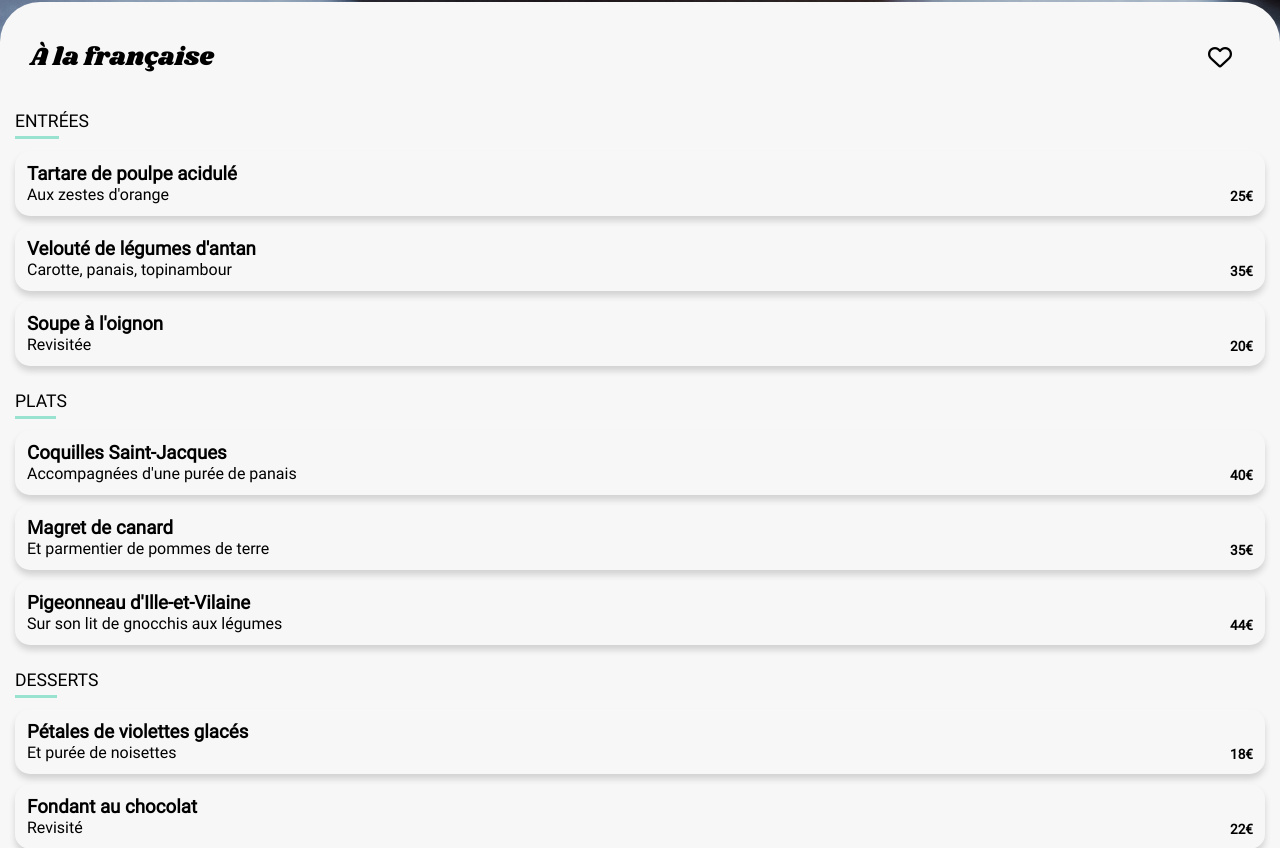
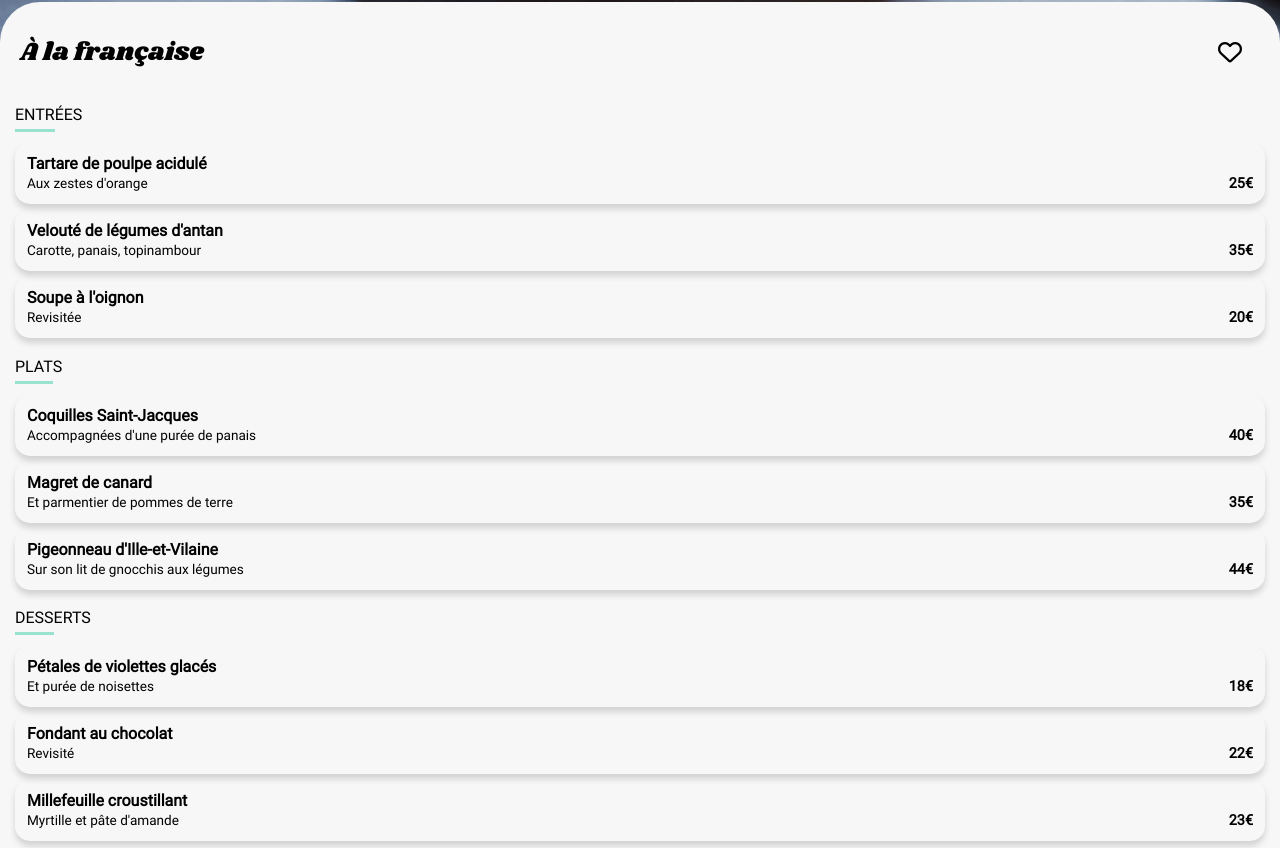
Before and after one commit to Diamss107/Ohmyfood, a website: page menus/a_la_francaise.html in a window 1280 px wide. Shown: the part 870-1718 px from the top of the page. Drawn offline with Linux system fonts and the light colour scheme.

Commit message:
Ajustements mineurs au style

```diff
--- a/assets/sass/Components/_menu-card.scss
+++ b/assets/sass/Components/_menu-card.scss
@@ -3,19 +3,24 @@
 	align-items: center;
 	justify-content: space-between;
 	padding: 12px;
-	margin: 10px 0;
+	margin: 5px 0;
 	border-radius: 15px;
-	box-shadow: 0 5px 6px rgb(210, 210, 210);
+	box-shadow: 0 5px 6px $shadowColor;
 
 	&__text {
 		&__title {
 			margin: 0;
+			font-size: 1em;
+		}
+
+		&__desc {
+			font-size: 0.85em;
 		}
 	}
 
 	&__price {
 		align-self: flex-end;
-		font-size: 0.85em;
+		font-size: 0.9em;
 		font-weight: bold;
 	}
 }
--- a/assets/sass/Layout/_menu.scss
+++ b/assets/sass/Layout/_menu.scss
@@ -16,7 +16,7 @@
 		display: flex;
 		align-items: center;
 		justify-content: space-between;
-		margin: 15px 30px 0px 30px;
+		margin: 10px 20px 0px 20px;
 		&__title {
 			font-family: $secondaryFont;
 			font-weight: normal;
@@ -32,7 +32,7 @@
 			&__title {
 				font-weight: lighter;
 				text-transform: uppercase;
-				font-size: 1.1em;
+				font-size: 1em;
 				padding-bottom: 5px;
 
 				&__underline {
--- a/menus/a_la_francaise.html
+++ b/menus/a_la_francaise.html
@@ -37,21 +37,21 @@
 				<div class="menu-card">
 					<div class="menu-card__text">
 						<h3 class="menu-card__text__title">Tartare de poulpe acidulé</h3>
-						<span class="menu-card__text__ingredients">Aux zestes d'orange</span>
+						<span class="menu-card__text__desc">Aux zestes d'orange</span>
 					</div>
 					<span class="menu-card__price">25€</span>
 				</div>
 				<div class="menu-card">
 					<div class="menu-card__text">
 						<h3 class="menu-card__text__title">Velouté de légumes d'antan</h3>
-						<span class="menu-card__text__ingredients">Carotte, panais, topinambour</span>
+						<span class="menu-card__text__desc">Carotte, panais, topinambour</span>
 					</div>
 					<span class="menu-card__price">35€</span>
 				</div>
 				<div class="menu-card">
 					<div class="menu-card__text">
 						<h3 class="menu-card__text__title">Soupe à l'oignon</h3>
-						<span class="menu-card__text__ingredients">Revisitée</span>
+						<span class="menu-card__text__desc">Revisitée</span>
 					</div>
 					<span class="menu-card__price">20€</span>
 				</div>
@@ -63,14 +63,14 @@
 				<div class="menu-card">
 					<div class="menu-card__text">
 						<h3 class="menu-card__text__title">Coquilles Saint-Jacques</h3>
-						<span class="menu-card__text__ingredients">Accompagnées d'une purée de panais</span>
+						<span class="menu-card__text__desc">Accompagnées d'une purée de panais</span>
 					</div>
 					<span class="menu-card__price">40€</span>
 				</div>
 				<div class="menu-card">
 					<div class="menu-card__text">
 						<h3 class="menu-card__text__title">Magret de canard</h3>
-						<span class="menu-card__text__ingredients">Et parmentier de pommes de terre</span>
+						<span class="menu-card__text__desc">Et parmentier de pommes de terre</span>
 					</div>
 					<span class="menu-card__price">35€</span>
 				</div>
@@ -79,7 +79,7 @@
 						<h3 class="menu-card__text__title">
 							Pigeonneau d'Ille-et-Vilaine
 						</h3>
-						<span class="menu-card__text__ingredients">Sur son lit de gnocchis aux légumes</span>
+						<span class="menu-card__text__desc">Sur son lit de gnocchis aux légumes</span>
 					</div>
 					<span class="menu-card__price">44€</span>
 				</div>
@@ -93,21 +93,21 @@
 						<h3 class="menu-card__text__title">
 							Pétales de violettes glacés
 						</h3>
-						<span class="menu-card__text__ingredients">Et purée de noisettes</span>
+						<span class="menu-card__text__desc">Et purée de noisettes</span>
 					</div>
 					<span class="menu-card__price">18€</span>
 				</div>
 				<div class="menu-card">
 					<div class="menu-card__text">
 						<h3 class="menu-card__text__title">Fondant au chocolat</h3>
-						<span class="menu-card__text__ingredients">Revisité</span>
+						<span class="menu-card__text__desc">Revisité</span>
 					</div>
 					<span class="menu-card__price">22€</span>
 				</div>
 				<div class="menu-card">
 					<div class="menu-card__text">
 						<h3 class="menu-card__text__title">Millefeuille croustillant</h3>
-						<span class="menu-card__text__ingredients">Myrtille et pâte d'amande</span>
+						<span class="menu-card__text__desc">Myrtille et pâte d'amande</span>
 					</div>
 					<span class="menu-card__price">23€</span>
 				</div>
```
Also changed, not shown: assets/sass/main.css, 1 other file.
